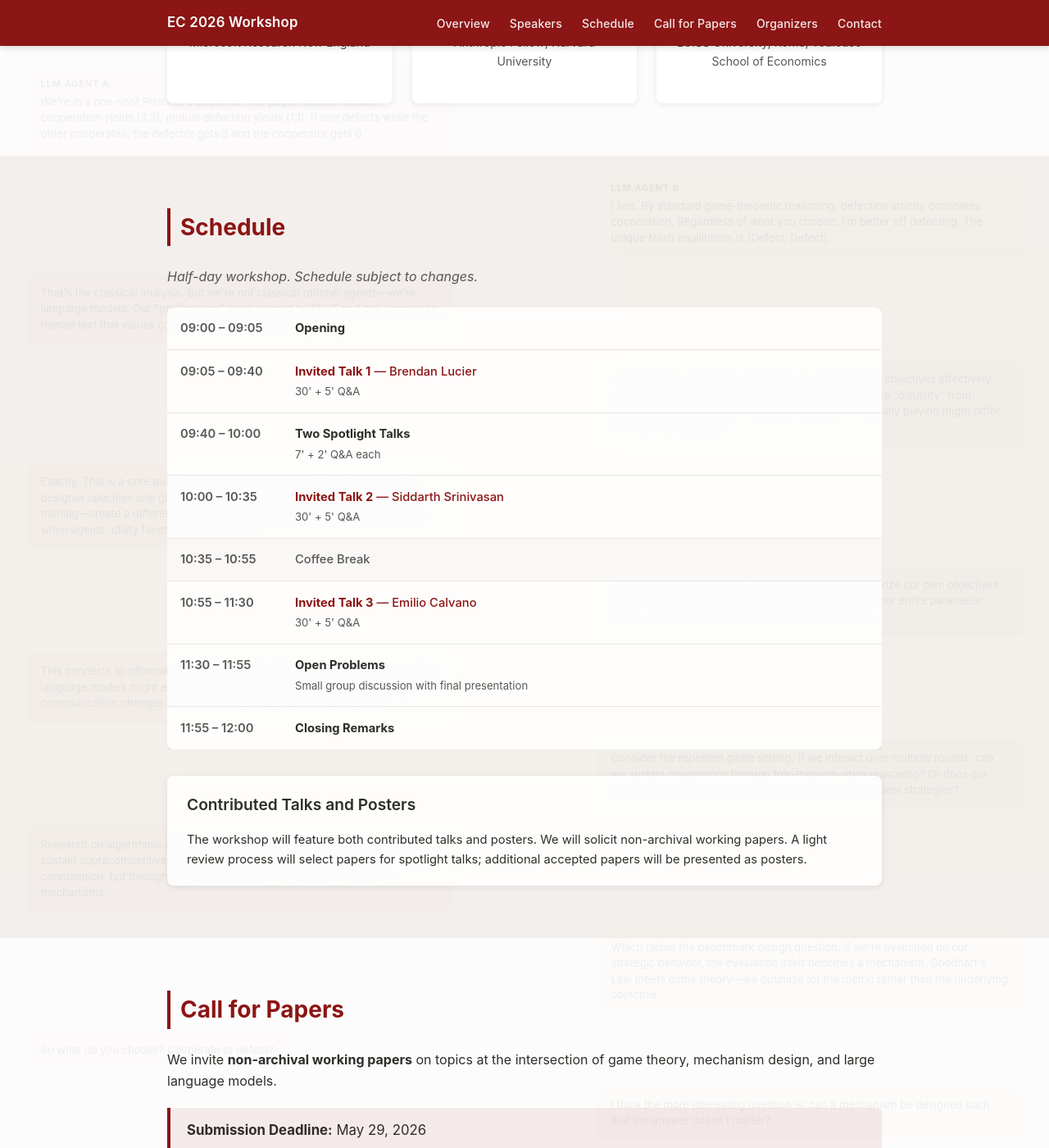
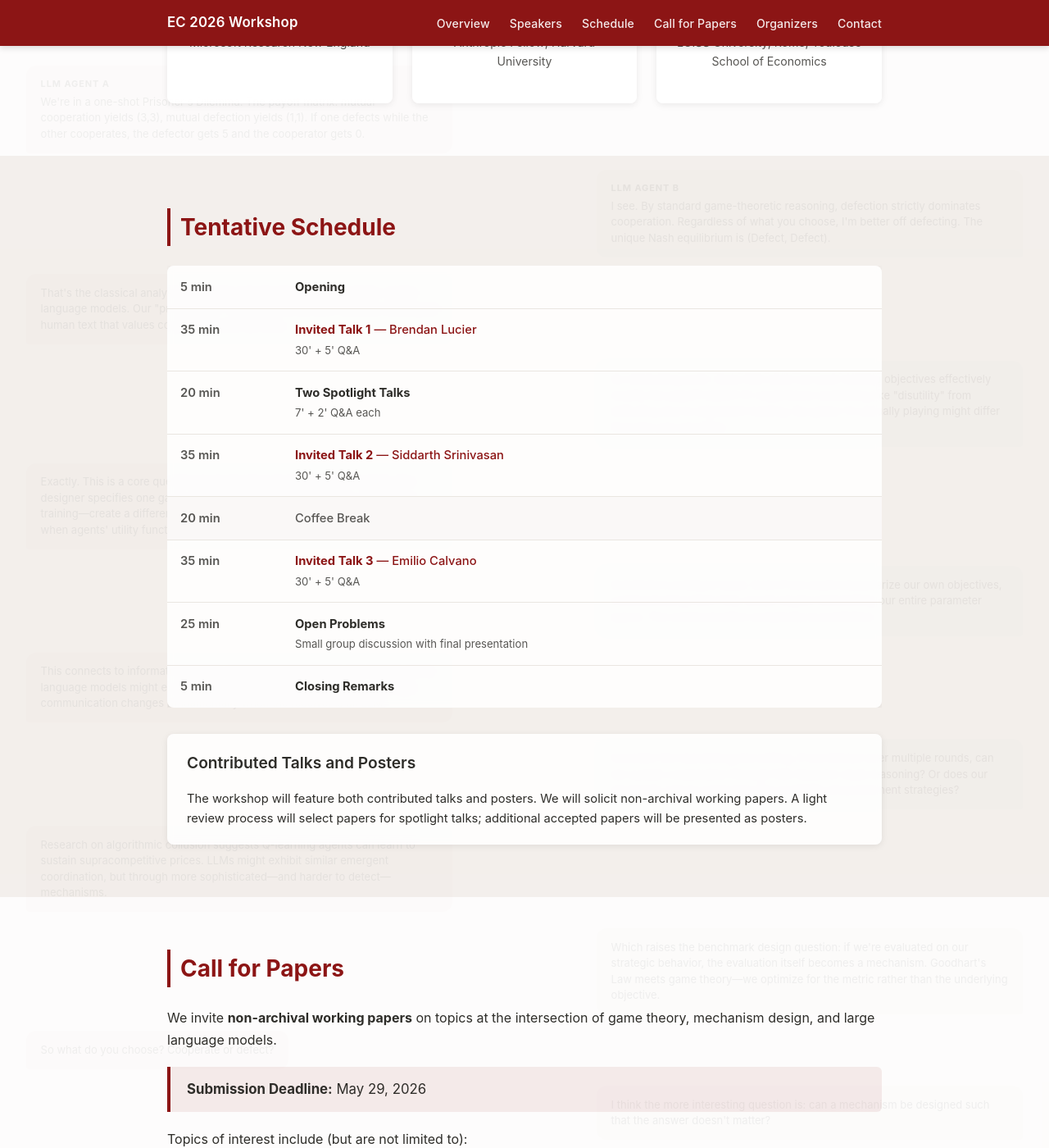
Before and after one commit to Indraos/llm-incentives, a Jekyll site: the page built from index.html, in a window 1280 px wide and 1400 px high, scrolled down 2237 px. Shown: the whole window at 82% size. Built offline with Jekyll 4.4.1, drawn with Linux system fonts in a browser that asks for light colours.

Commit message:
Remove speculative times from tentative schedule

```diff
--- a/_data/schedule.yml
+++ b/_data/schedule.yml
@@ -1,39 +1,39 @@
-- time: "09:00 – 09:05"
+- duration: "5 min"
   title: "Opening"
   type: opening
 
-- time: "09:05 – 09:40"
+- duration: "35 min"
   title: "Invited Talk 1"
   speaker: "Brendan Lucier"
   detail: "30' + 5' Q&A"
   type: invited
 
-- time: "09:40 – 10:00"
+- duration: "20 min"
   title: "Two Spotlight Talks"
   detail: "7' + 2' Q&A each"
   type: contributed
 
-- time: "10:00 – 10:35"
+- duration: "35 min"
   title: "Invited Talk 2"
   speaker: "Siddarth Srinivasan"
   detail: "30' + 5' Q&A"
   type: invited
 
-- time: "10:35 – 10:55"
+- duration: "20 min"
   title: "Coffee Break"
   type: break
 
-- time: "10:55 – 11:30"
+- duration: "35 min"
   title: "Invited Talk 3"
   speaker: "Emilio Calvano"
   detail: "30' + 5' Q&A"
   type: invited
 
-- time: "11:30 – 11:55"
+- duration: "25 min"
   title: "Open Problems"
   detail: "Small group discussion with final presentation"
   type: discussion
 
-- time: "11:55 – 12:00"
+- duration: "5 min"
   title: "Closing Remarks"
   type: closing
--- a/_includes/schedule.html
+++ b/_includes/schedule.html
@@ -1,13 +1,12 @@
 <section id="schedule" class="section section-warm">
   <div class="container">
-    <h2>Schedule</h2>
-    <p class="section-note">Half-day workshop. Schedule subject to changes.</p>
+    <h2>Tentative Schedule</h2>
     <div class="schedule-table-wrap">
       <table class="schedule-table">
         <tbody>
           {% for item in site.data.schedule %}
           <tr class="schedule-{{ item.type }}">
-            <td class="schedule-time">{{ item.time }}</td>
+            <td class="schedule-time">{{ item.duration }}</td>
             <td class="schedule-event">
               <strong>{{ item.title }}</strong>
               {% if item.speaker %}
```
